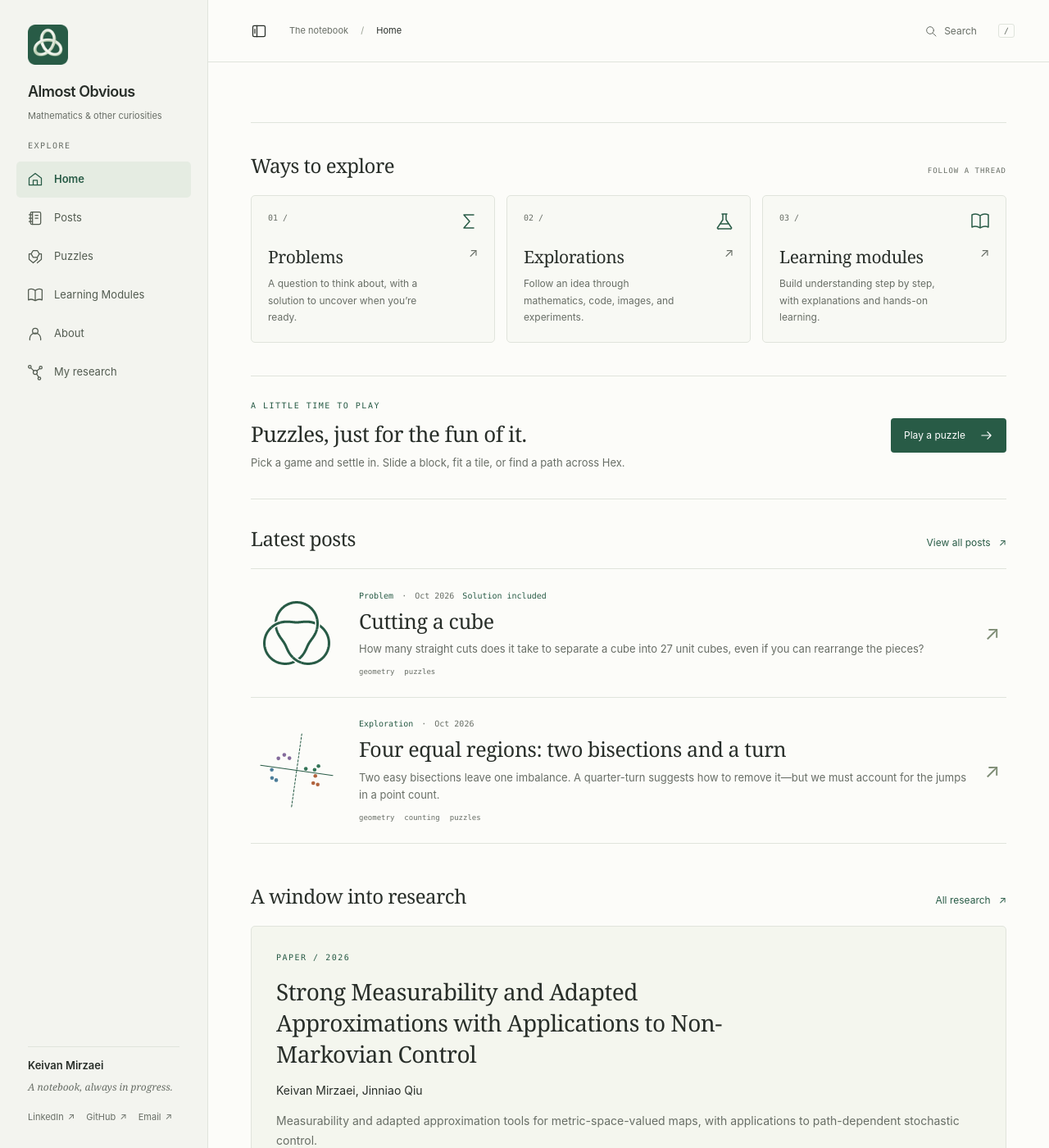
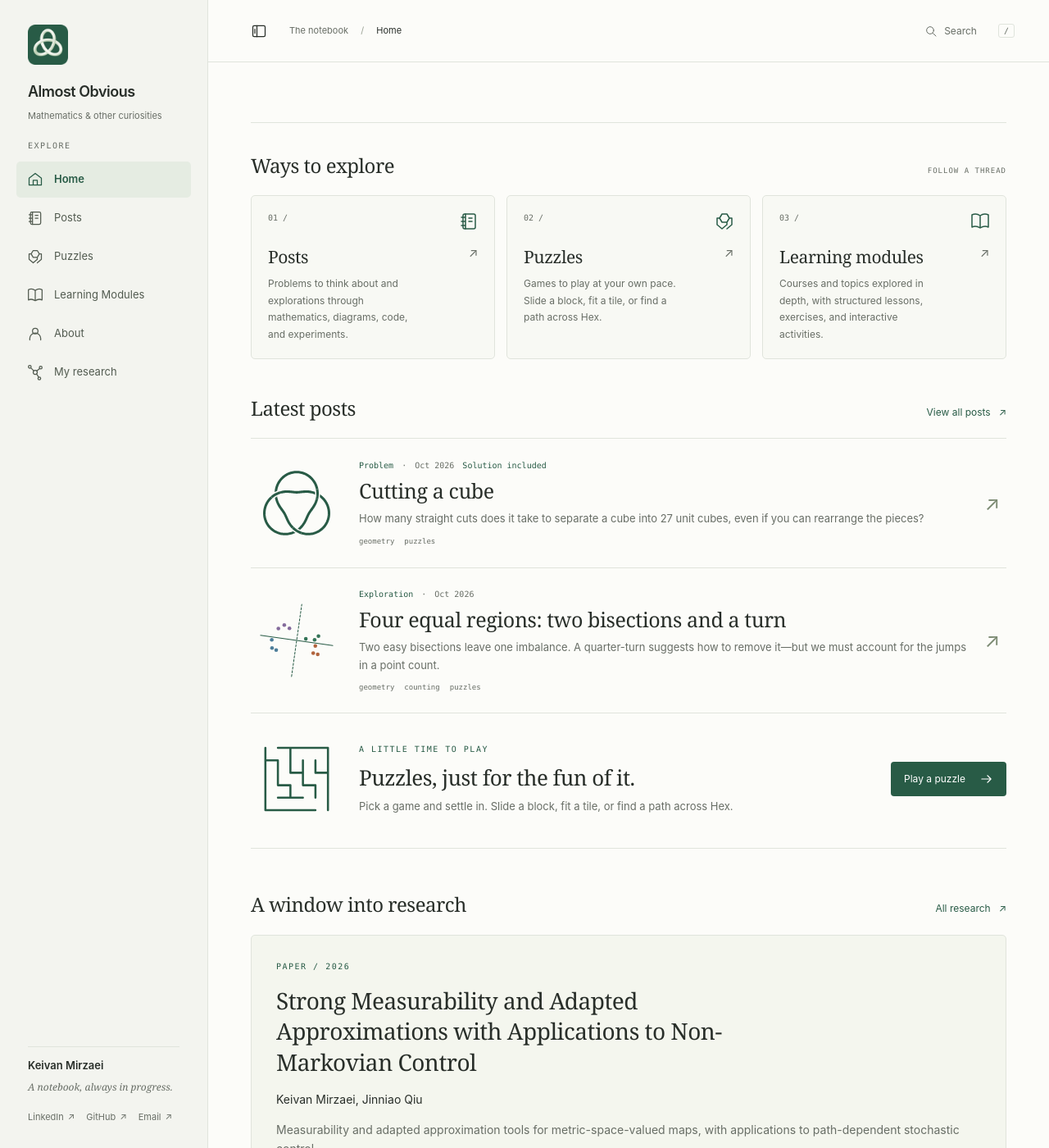
Before and after one commit to Keivan-Mirzaei/Keivan-Mirzaei.github.io, a Jekyll site: the page built from index.html, in a window 1280 px wide and 1400 px high, scrolled down 588 px. Shown: the whole window at 82% size. Built offline with Jekyll 4.4.1, drawn with Linux system fonts in a browser that asks for light colours.

Commit message:
Refine About page and homepage navigation

```diff
--- /dev/null
+++ b/_data/home_sections.yml
@@ -0,0 +1,14 @@
+- title: Posts
+  url: /notes/
+  icon: notebook
+  description: Problems to think about and explorations through mathematics, diagrams, code, and experiments.
+- title: Puzzles
+  url: /puzzles/
+  icon: puzzle
+  description: Games to play at your own pace. Slide a block, fit a tile, or find a path across Hex.
+  image: /assets/images/puzzle-thumbnails/maze.svg
+  image_alt: A square green maze with an entrance at the upper left and an exit at the lower right.
+- title: Learning modules
+  url: /learning/
+  icon: learning
+  description: Courses and topics explored in depth, with structured lessons, exercises, and interactive activities.
--- a/_layouts/default.html
+++ b/_layouts/default.html
@@ -13,7 +13,7 @@
   {% if page.format == 'module' %}<link rel="stylesheet" href="{{ '/assets/css/learning.css' | relative_url }}">{% endif %}
   {% feed_meta %}
   <script src="{{ '/assets/js/navigation.js' | relative_url }}" defer></script>
-  {% if page.format == 'problem' %}<script src="{{ '/assets/js/problem-disclosures.js' | relative_url }}" defer></script>{% endif %}
+  {% if page.format == 'problem' or page.problem_disclosures %}<script src="{{ '/assets/js/problem-disclosures.js' | relative_url }}" defer></script>{% endif %}
   {% if page.search_page %}<script src="{{ '/assets/js/search.js' | relative_url }}" defer></script>{% endif %}
   {% if page.widgets contains 'sphere-slice' %}
   <script type="importmap">{"imports":{"three":{{ site.data.graph_libraries.three | jsonify }},"three/addons/":{{ site.data.graph_libraries.three_addons | jsonify }}}}</script>
--- a/about.md
+++ b/about.md
@@ -3,13 +3,14 @@ title: About Almost Obvious
 section: about
 eyebrow: Mathematics & curiosity
 permalink: /about/
-description: A diary of questions, ideas, and whatever catches my curiosity.
+description: A diary of mathematical questions, experiments, and ideas worth following.
 search: true
 widgets: [three-cups]
+problem_disclosures: true
 ---
-I use this website as a diary: a place to share whatever passes through my mind or catches my interest. Often that means a mathematical question, a proof, or an experiment; sometimes it is simply an idea I want to spend a little more time with.
+I use this website as a diary: a place to collect questions, follow ideas, and share things that catch my curiosity. Often that means a mathematical problem, a proof, or an experiment; sometimes it is simply an idea I want to spend a little more time with.
 
-The name Almost Obvious is a nod to those moments when a result seems clear, but the proof takes a little more thought. Start anywhere that catches your curiosity.
+The name *Almost Obvious* is a nod to those moments when a result seems clear, but the proof takes a little more thought. The small question below is a good place to begin.
 
 ## A small question to start
 
@@ -17,33 +18,45 @@ Three cups sit in a row, all facing down. On each move, turn over **exactly two*
 
 {% include widgets/three-cups.html %}
 
-<details markdown="1">
-<summary>A hint</summary>
+{% capture cup_support %}
+<!-- hint -->
 
 Count the cups facing up. What can a move do to that number?
 
-</details>
-
-<details class="problem-solution" markdown="1">
-<summary>The one-line solution</summary>
+<!-- solution -->
 
 Each move changes the number of upward-facing cups by −2, 0, or 2, so it stays even; three is odd, making the goal impossible.
-
-</details>
+{% endcapture %}
+{% assign cup_support = cup_support | markdownify %}
+{% include problem-content.html content=cup_support %}
 
 That is the kind of moment this notebook is about: a little experimentation, then a reason that explains every possible attempt.
 
 ## Find your way around
 
-[Posts]({{ '/notes/' | relative_url }}) come in two forms: [Problems]({{ '/problems/' | relative_url }}) offer a question and a solution to uncover when you are ready; [Explorations]({{ '/explorations/' | relative_url }}) follow an idea through examples, diagrams, code, and experiments.
+- [Posts]({{ '/notes/' | relative_url }}) come in two forms:
+  - [Problems]({{ '/problems/' | relative_url }}) begin with a question. When hints or solutions are included, they stay tucked away until you choose to open them.
+  - [Explorations]({{ '/explorations/' | relative_url }}) follow an idea through examples, diagrams, code, and experiments.
+- [Learning modules]({{ '/learning/' | relative_url }}) cover courses and topics in greater depth, with structured lessons, explanations, exercises, and interactive activities.
+- [Puzzles]({{ '/puzzles/' | relative_url }}) give you something to play with, from tiling a floor to finding a winning path in Hex.
+- [Research]({{ '/research/' | relative_url }}) collects my work in stochastic analysis and mathematical finance.
 
-[Learning modules]({{ '/learning/' | relative_url }}) have their own space for courses and topics, with explanations and interactive activities that build understanding step by step.
+## Reading the problem thumbnails
 
-You can also [play a puzzle]({{ '/puzzles/' | relative_url }}) or [read about my research]({{ '/research/' | relative_url }}).
+The thumbnails beside problems give a rough sense of difficulty. A simple circle suggests a more approachable question; increasingly woven loops suggest more demanding reasoning or a less familiar insight.
+
+<div class="problem-difficulty-guide" aria-hidden="true">
+{% for entry in site.data.problem_logos %}
+  {% assign problem_mark = entry[1] %}
+  <img src="{{ problem_mark.image | relative_url }}" alt="" aria-hidden="true" width="440" height="410" loading="lazy" decoding="async">
+{% endfor %}
+</div>
+
+Difficulty depends on your background and the insight you happen to spot. A short solution can still take a long time to find, so take these marks as an invitation to explore at your own pace.
 
 ## About me
 
-I’m a PhD candidate in Mathematical Finance at the University of Calgary. My research is in stochastic analysis and partial differential equations, and I teach mathematics. Alongside that work, I keep this diary to collect ideas, follow questions, and share things I find interesting.
+I’m a PhD candidate in Mathematical Finance at the University of Calgary. My research is in stochastic analysis and partial differential equations, and I teach mathematics. This notebook gives me a place to share the questions and ideas I encounter along the way.
 
 For my education, teaching, and professional experience, see my [LinkedIn profile]({{ site.linkedin_url }}).
 
--- a/assets/css/site.css
+++ b/assets/css/site.css
@@ -129,8 +129,10 @@ main:focus { outline: none; }
 .subject-card h3 span { float: right; font: 15px var(--sans); color: var(--muted); }
 .subject-card p { font-size: 12px; color: var(--muted); line-height: 1.7; margin: 0; max-width: 190px; }
 .text-link { display: inline-flex; gap: 10px; align-items: center; font: 12px var(--sans); color: var(--green); text-decoration: none; }
-.recent-section { padding: 4px 0 24px; }
-.home-puzzles { display: flex; flex-wrap: wrap; align-items: center; justify-content: space-between; gap: 20px; padding: 28px 0 32px; margin-bottom: 28px; border-top: 1px solid var(--line); border-bottom: 1px solid var(--line); }
+.recent-section { padding: 4px 0 0; }
+.home-puzzles { display: grid; grid-template-columns: 112px minmax(0, 1fr) auto; align-items: center; gap: 20px; padding: 28px 0 32px; margin-bottom: 28px; border-bottom: 1px solid var(--line); }
+.home-puzzles-thumbnail { display: block; }
+.home-puzzles-copy { min-width: 0; }
 .home-puzzles .eyebrow { margin-bottom: 10px; }
 .home-puzzles h2 { margin-bottom: 8px; font: 26px/1.3 var(--serif); letter-spacing: -.5px; }
 .home-puzzles p:not(.eyebrow) { margin: 0; color: var(--muted); font-size: 13px; }
@@ -188,6 +190,8 @@ main:focus { outline: none; }
 .prose .problem-disclosures > details[open] > summary { margin: 0; padding: 15px 0; border: 0; }
 .prose .problem-disclosures .solution-content { padding: 4px 0 22px; }
 .prose .problem-disclosures .solution-content > :last-child { margin-bottom: 0; }
+.problem-difficulty-guide { display: grid; grid-template-columns: repeat(4, minmax(0, 1fr)); align-items: center; gap: 16px; max-width: 440px; margin: 24px auto; }
+.prose .problem-difficulty-guide img { width: 100%; margin: 0; border-radius: 0; }
 .prose .problem-figure { max-width: 520px; margin: 24px auto; }
 .prose .problem-figure-wide { max-width: 100%; }
 .prose .problem-figure img { width: 100%; margin: 0; border-radius: 0; }
@@ -364,6 +368,13 @@ mark { color: var(--ink); background: #e1ebbd; border-radius: 2px; }
   .subject-card > .icon { display: none; }
   .subject-card p { max-width: none; }
   .subject-card h3 { font-size: 22px; }
+  .home-puzzles { grid-template-columns: 96px minmax(0, 1fr); gap: 14px 16px; }
+  .home-puzzles-thumbnail { grid-column: 1; grid-row: 1 / 3; }
+  .home-puzzles-copy { display: contents; }
+  .home-puzzles .eyebrow { grid-column: 2; grid-row: 1; align-self: end; margin: 0; }
+  .home-puzzles h2 { grid-column: 2; grid-row: 2; align-self: start; margin: 0; font-size: 24px; }
+  .home-puzzles p:not(.eyebrow), .home-puzzles .primary-link { grid-column: 1 / -1; }
+  .home-puzzles .primary-link { justify-self: start; }
   .section-heading h2 { font-size: 23px; }
   .count-label { font-size: 8px; }
   .section-heading .text-link { font-size: 11px; }
--- a/index.html
+++ b/index.html
@@ -18,23 +18,15 @@ widgets: [tilted-square]
   <section class="subject-section" aria-labelledby="subjects-title">
     <div class="section-heading"><h2 id="subjects-title">Ways to explore</h2><span class="count-label">Follow a thread</span></div>
     <div class="subject-grid">
-      {% for format in site.data.formats %}
-      <a href="{{ format.url | relative_url }}" class="subject-card">
+      {% for section in site.data.home_sections %}
+      <a href="{{ section.url | relative_url }}" class="subject-card">
         <span class="subject-number">0{{ forloop.index }} /</span>
-        {% include icon.html name=format.icon %}
-        <h3>{{ format.title }} <span>↗</span></h3>
-        <p>{{ format.description }}</p>
+        {% include icon.html name=section.icon %}
+        <h3>{{ section.title }} <span aria-hidden="true">↗</span></h3>
+        <p>{{ section.description }}</p>
       </a>
       {% endfor %}
     </div>
-  </section>
-  <section class="home-puzzles" aria-labelledby="puzzles-title">
-    <div>
-      <p class="eyebrow">A little time to play</p>
-      <h2 id="puzzles-title">Puzzles, just for the fun of it.</h2>
-      <p>Pick a game and settle in. Slide a block, fit a tile, or find a path across Hex.</p>
-    </div>
-    <a class="primary-link" href="{{ '/puzzles/' | relative_url }}">Play a puzzle {% include icon.html name='arrow' %}</a>
   </section>
   <section class="recent-section" aria-labelledby="recent-title">
     <div class="section-heading"><h2 id="recent-title">Latest posts</h2><a class="text-link" href="{{ '/notes/' | relative_url }}">View all posts <span aria-hidden="true">↗</span></a></div>
@@ -44,6 +36,18 @@ widgets: [tilted-square]
       {% if latest_problem %}{% include note.html post=latest_problem %}{% endif %}
       {% if latest_exploration %}{% include note.html post=latest_exploration %}{% endif %}
     </div>
+  </section>
+  <section class="home-puzzles" aria-labelledby="puzzles-title">
+    {% assign puzzle_thumbnail = site.data.home_sections | where: 'url', '/puzzles/' | first %}
+    <a class="home-puzzles-thumbnail" href="{{ '/puzzles/' | relative_url }}" aria-label="Browse puzzles">
+      {% include content-logo.html item=puzzle_thumbnail kind='puzzle' decorative=true %}
+    </a>
+    <div class="home-puzzles-copy">
+      <p class="eyebrow">A little time to play</p>
+      <h2 id="puzzles-title">Puzzles, just for the fun of it.</h2>
+      <p>Pick a game and settle in. Slide a block, fit a tile, or find a path across Hex.</p>
+    </div>
+    <a class="primary-link" href="{{ '/puzzles/' | relative_url }}">Play a puzzle {% include icon.html name='arrow' %}</a>
   </section>
   {% assign featured_research = site.research | where: 'featured', true | first %}
   {% if featured_research %}
```
Also changed, not shown: docs/logo-roadmap.md (+4 -4 lines), assets/images/puzzle-thumbnails/maze.svg (added).
